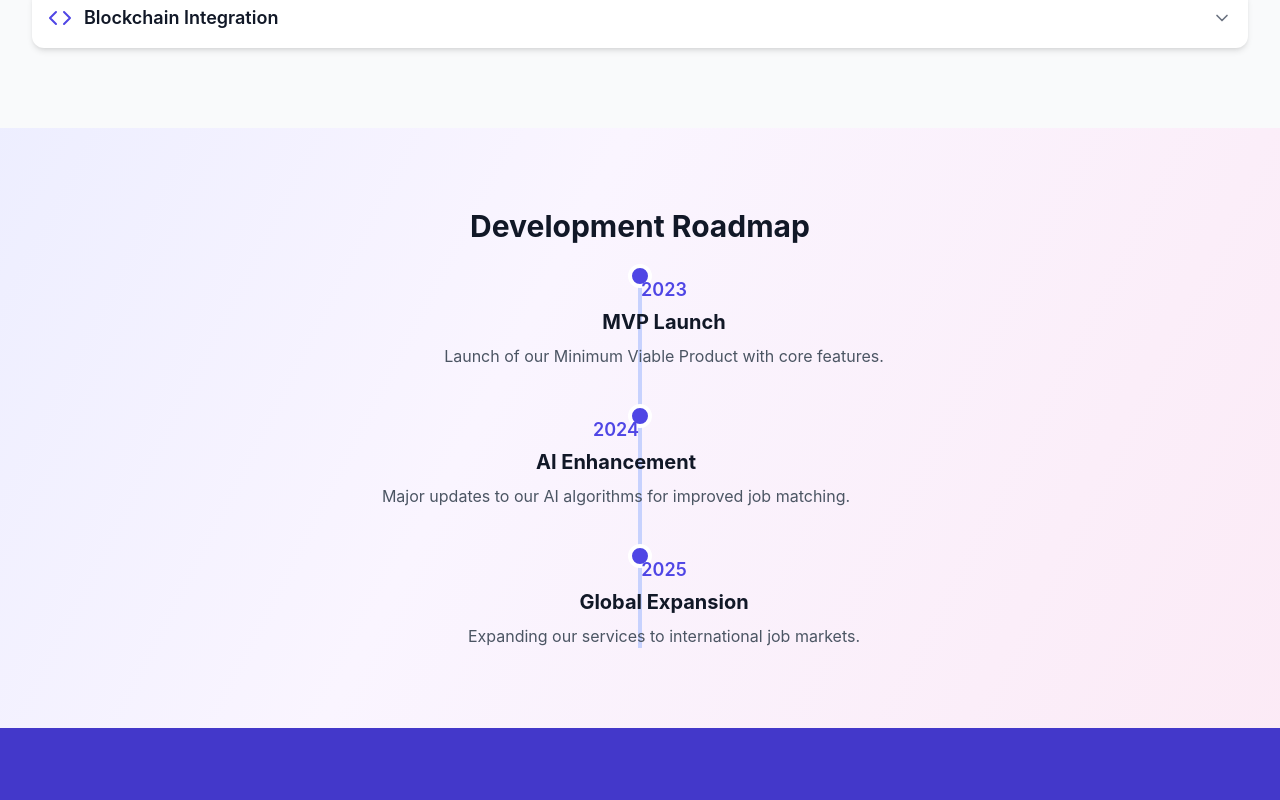
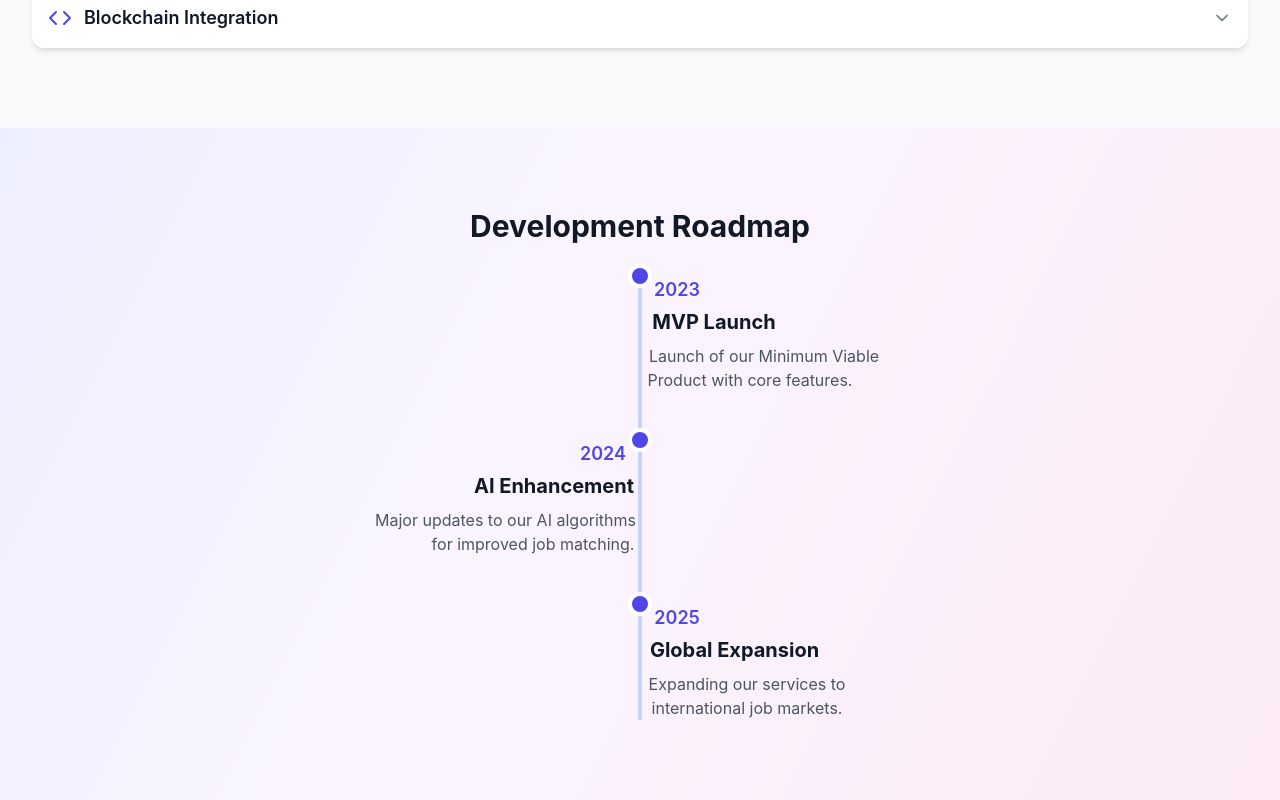
Before and after one commit to VishwamAI/jobcity, a React (Create React App) app in the folder frontend/: page / in a window 1280 px wide. Shown: the part 1140-1940 px from the top of the page. Built offline with nearby package versions, Linux system fonts and the light colour scheme.

Commit message:
#15 Develpment Roadmap Section

```diff
--- a/frontend/src/landing-page.tsx
+++ b/frontend/src/landing-page.tsx
@@ -42,9 +42,8 @@ const ResearchArea: React.FC<ResearchAreaProps> = ({ title, description, icon: I
           <h3 className="text-lg font-semibold text-gray-900">{title}</h3>
         </div>
         <ChevronDown
-          className={`h-5 w-5 text-gray-500 transform transition-transform duration-200 ${
-            isOpen ? 'rotate-180' : ''
-          }`}
+          className={`h-5 w-5 text-gray-500 transform transition-transform duration-200 ${isOpen ? 'rotate-180' : ''
+            }`}
         />
       </button>
       {isOpen && (
@@ -175,7 +174,7 @@ export default function LandingPage() {
           </div>
         </section>
 
-        <section id="development" className="max-w-7xl mx-auto px-4 sm:px-6 lg:px-8 py-20">
+        {/* <section id="development" className="max-w-7xl mx-auto px-4 sm:px-6 lg:px-8 py-20">
           <h2 className="text-3xl font-bold text-gray-900 mb-8 text-center">Development Roadmap</h2>
           <div className="relative">
             <div className="absolute left-1/2 transform -translate-x-1/2 h-full w-1 bg-indigo-200"></div>
@@ -196,7 +195,49 @@ export default function LandingPage() {
               ))}
             </div>
           </div>
+        </section> */}
+        <section id="development" className="max-w-7xl mx-auto px-4 sm:px-6 lg:px-8 py-20">
+          <h2 className="text-3xl font-bold text-gray-900 mb-8 text-center">Development Roadmap</h2>
+          <div className="relative">
+            <div className="absolute left-1/2 transform -translate-x-1/2 h-full w-1 bg-indigo-200"></div>
+            <div className="space-y-12">
+              {/* First Milestone (MVP Launch - 2023) */}
+              <div className="relative">
+                <div className="absolute left-1/2 transform -translate-x-1/2 -mt-3 w-6 h-6 rounded-full bg-indigo-600 border-4 border-white"></div>
+                <div className="relative pl-8 md:pl-16 text-center">
+                  <h3 className="text-lg font-semibold text-indigo-600 mb-1 ml-[10px] ">2023</h3>
+                  <h4 className="text-xl font-bold text-gray-900 mb-2 ml-[84px]">MVP Launch</h4>
+                  <p className="text-gray-600 ml-[184px]">Launch of our Minimum Viable <br /><span className='mr-7'>Product with core features.</span></p>
+                </div>
+              </div>
+
+              {/* Second Milestone (AI Enhancement - 2024) */}
+              <div className="relative">
+                <div className="absolute left-1/2 transform -translate-x-1/2 -mt-3 w-6 h-6 rounded-full bg-indigo-600 border-4 border-white"></div>
+                <div className="relative pr-8 md:pr-16 text-center">
+                  <h3 className="text-lg font-semibold text-indigo-600 mb-1 mr-[10px]">2024</h3>
+                  <h4 className="text-xl font-bold text-gray-900 mb-2 mr-[108px]">AI Enhancement</h4>
+                  <p className="text-gray-600 mr-[205px]">Major updates to our AI algorithms <br /><span className='ml-[55px]'> for improved job matching.</span></p>
+                </div>
+              </div>
+
+              {/* Third Milestone (Global Expansion - 2025) */}
+              <div className="relative">
+                <div className="absolute left-1/2 transform -translate-x-1/2 -mt-3 w-6 h-6 rounded-full bg-indigo-600 border-4 border-white"></div>
+                <div className="relative pl-8 md:pl-16 text-center">
+                  <h3 className="text-lg font-semibold text-indigo-600 mb-1 ml-[10px] ">2025</h3>
+                  <h4 className="text-xl font-bold text-gray-900 mb-2 ml-[125px]">Global Expansion</h4>
+                  <p className="text-gray-600 ml-[150px]">Expanding our services to <br /><span >international job markets.</span> </p>
+                </div>
+              </div>
+
+            </div>
+          </div>
         </section>
+
+
+
+
 
         <section className="bg-indigo-700 text-white py-20">
           <div className="max-w-7xl mx-auto px-4 sm:px-6 lg:px-8 text-center">
```
